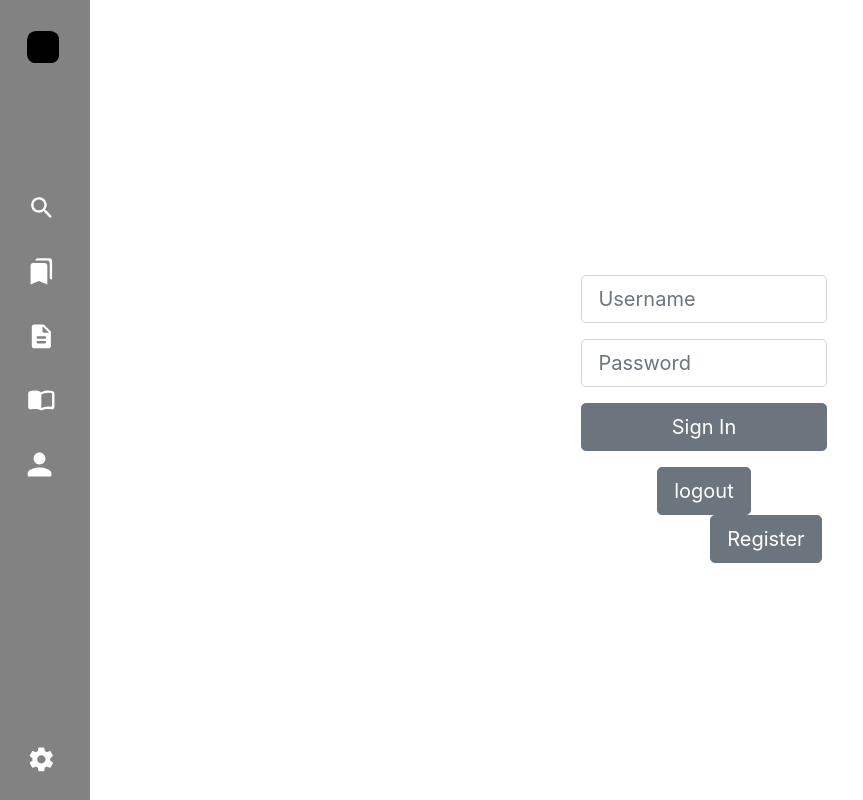
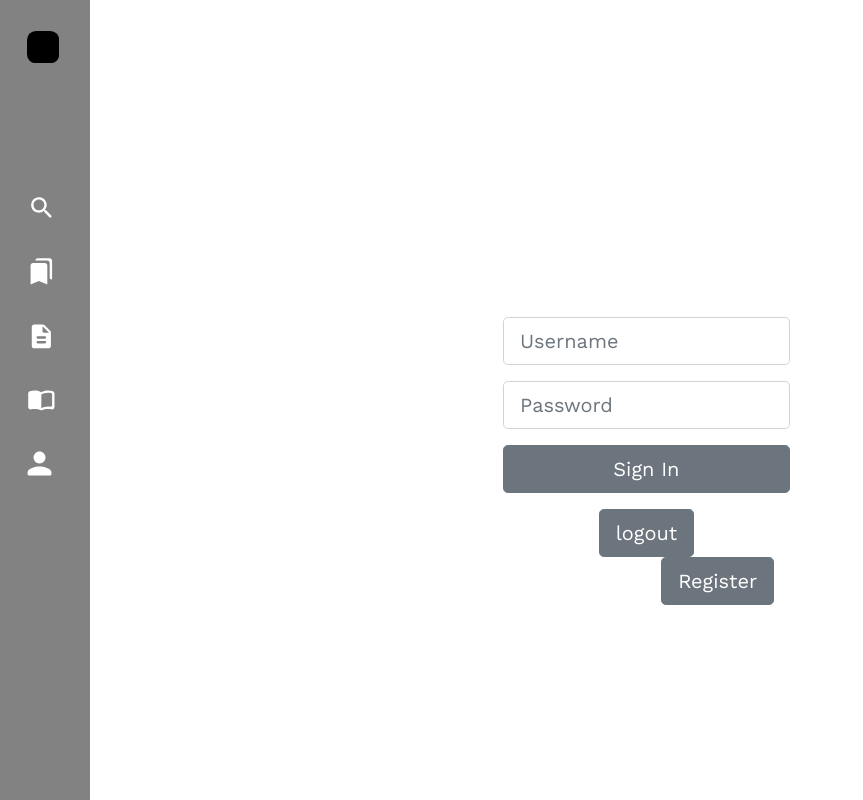
Before and after one commit to YoussefZayed/TheInternNet, a Django app: page /login/ in a window 1280 px wide. Shown: the whole page, without its empty margins (0-863 px from the left). Run offline with Django 3.2, Linux system fonts and the light colour scheme; parts of the project's set-up code (start-up, migrations or seed data) failed here and were passed over; some libraries are stand-ins or nearby versions.

Commit message:
Stash commit

```diff
--- a/internhacksproject/authenticator/templates/base_layout.html
+++ b/internhacksproject/authenticator/templates/base_layout.html
@@ -2,7 +2,16 @@
 <!DOCTYPE html>
 <html>
   <head>
+    <link href='https://fonts.googleapis.com/css?family=Work Sans' rel='stylesheet'>
     <style>
+      {% block style %}
+
+      {% endblock style %}
+
+      * {
+      font-family: Work Sans;
+      }
+
       .sidenav {
       height: 100%;
       width: 7%;
@@ -16,30 +25,27 @@
       }
       .sidenav a {
       padding:20% 30%;
-      display: block;
+      display: inline-block;
       }
       a .svg-class:hover path {
       fill: #DADADA;
       }
-      .main {
-      margin-left: 10%;
-      padding: 0px 2%;
+
+      .main{
+      padding-left: 1%;
       }
     </style>
     <link rel="stylesheet" href="https://stackpath.bootstrapcdn.com/bootstrap/4.5.0/css/bootstrap.min.css" integrity="sha384-9aIt2nRpC12Uk9gS9baDl411NQApFmC26EwAOH8WgZl5MYYxFfc+NcPb1dKGj7Sk" crossorigin="anonymous">
     <script src="https://stackpath.bootstrapcdn.com/bootstrap/4.5.0/js/bootstrap.min.js" integrity="sha384-OgVRvuATP1z7JjHLkuOU7Xw704+h835Lr+6QL9UvYjZE3Ipu6Tp75j7Bh/kR0JKI" crossorigin="anonymous"></script>
   </head>
   <body >
-    <nav>
-
-    </nav>
     <div class = "sidenav">
       <a href="#" style=padding-bottom:125%>
         <svg width=90% height=90% viewBox="0 0 54 54" fill="none" xmlns="http://www.w3.org/2000/svg">
           <rect width="54" height="54" rx="15" fill="black"/>
         </svg>
       </a>
-      <a href="#">
+      <a href="{% url 'jobs' %}">
         <svg class="svg-class"width=80% height=80% viewBox="0 0 40 40" fill="none" xmlns="http://www.w3.org/2000/svg">
           <path fill-rule="evenodd" clip-rule="evenodd" d="M25.3109 24.1193H26.6276L33.6943 31.2193C34.3776 31.9026 34.3776 33.0193 33.6943 33.7026C33.0109 34.386 31.8943 34.386 31.2109 33.7026L24.1276 26.6193V25.3026L23.6776 24.836C21.3443 26.836 18.1609 27.8693 14.7776 27.3026C10.1443 26.5193 6.44426 22.6526 5.87759 17.986C5.01092 10.936 10.9443 5.00262 17.9943 5.86929C22.6609 6.43595 26.5276 10.136 27.3109 14.7693C27.8776 18.1526 26.8443 21.336 24.8443 23.6693L25.3109 24.1193ZM9.12757 16.6193C9.12757 20.7693 12.4776 24.1193 16.6276 24.1193C20.7776 24.1193 24.1276 20.7693 24.1276 16.6193C24.1276 12.4693 20.7776 9.11927 16.6276 9.11927C12.4776 9.11927 9.12757 12.4693 9.12757 16.6193Z" fill="white"/>
         </svg>
--- a/internhacksproject/internhacksproject/urls.py
+++ b/internhacksproject/internhacksproject/urls.py
@@ -20,6 +20,7 @@ from authenticator import views
 
 urlpatterns = [
     path('emailing/',include('emailing.urls'),name="Email_App"),
+    path('jobs/',include('jobportal.urls'),name="jobs"),
     path('admin/', admin.site.urls),
     path('login/',views.logIn,name = "login"),
     path('register/',views.register,name = "register"),
```
